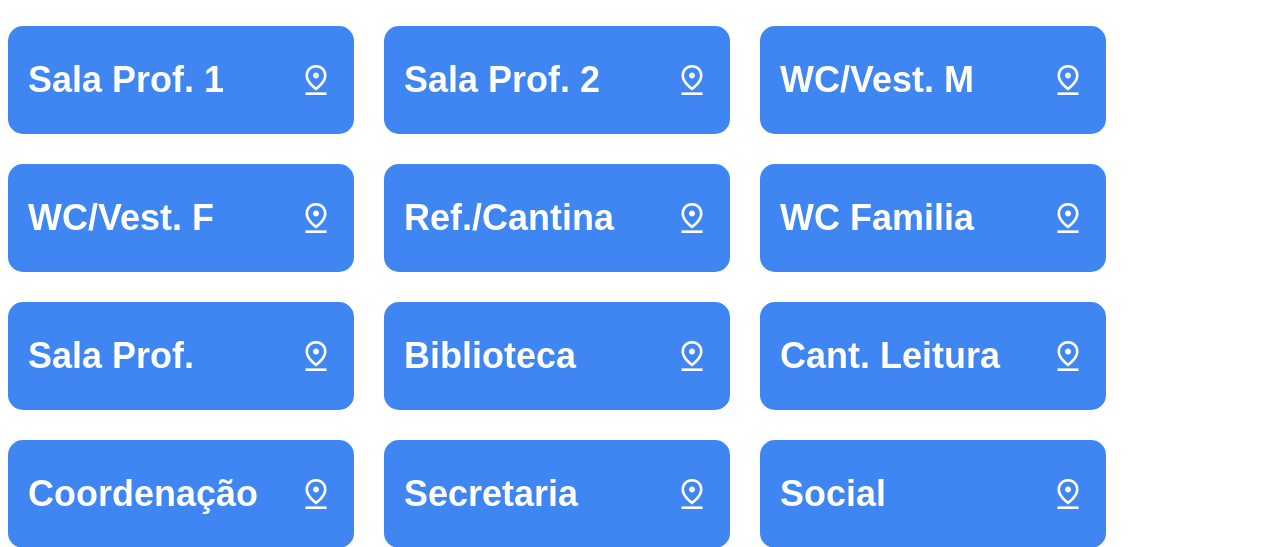
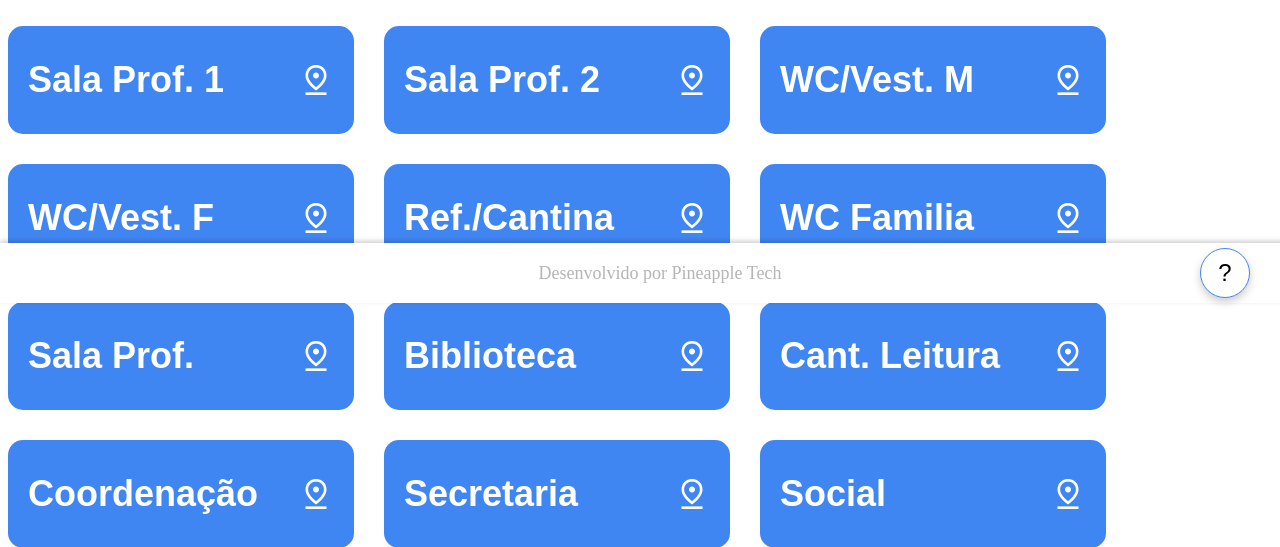
Before and after one commit to JGsilvaDev/Grafos, a Flask app: page / in a window 1280 px wide. Shown: the part 497-1044 px from the top of the page. Run offline with Flask 3, Linux system fonts and the light colour scheme.

Commit message:
feat: colocando o footer

```diff
--- a/templates/index.html
+++ b/templates/index.html
@@ -44,6 +44,50 @@
                         gap: 30px;
 
                         flex-wrap: wrap;
+                }
+
+                /* Rodapé */
+                footer {
+                        position: fixed;
+                        bottom: 0;
+                        left: 0;
+                        width: 100%;
+                        height: 60px;
+                        background-color: #fff;
+                        color: #B5B5B5;
+                        display: flex;
+                        justify-content: center;
+                        align-items: center;
+                        padding: 0 20px;
+                        box-shadow: 0 -2px 5px rgba(0, 0, 0, 0.2);
+                        z-index: 1000;
+                        /* Garante que o rodapé fique acima de outros elementos */
+                }
+
+                #infoButton {
+                        position: absolute;
+                        right: 70px;
+                        width: 50px;
+                        height: 50px;
+                        border-radius: 50%;
+                        background-color: #fff;
+                        color: black;
+                        font-size: 24px;
+                        border: #4086F3 1px solid;
+                        display: flex;
+                        justify-content: center;
+                        align-items: center;
+                        cursor: pointer;
+                        box-shadow: 0 4px 8px rgba(0, 0, 0, 0.2);
+                }
+
+                .footer-text {
+                        font-size: 18px;
+                }
+
+                .container {
+                        padding-bottom: 80px;
+                        /* Tamanho um pouco maior que a altura do rodapé */
                 }
         </style>
 </head>
@@ -109,8 +153,14 @@
                                 </div>
                         </div>
                 </div>
+        </div>
 
-    </div>
+        <footer>
+                <div class="footer-text">Desenvolvido por Pineapple Tech</div>
+                <button id="infoButton">?</button>
+        </footer>
+
+
         <script>
                 function verRota(destino) {
                         const formData = new FormData();
```
Lines whose indentation alone changed are shown as unchanged.
